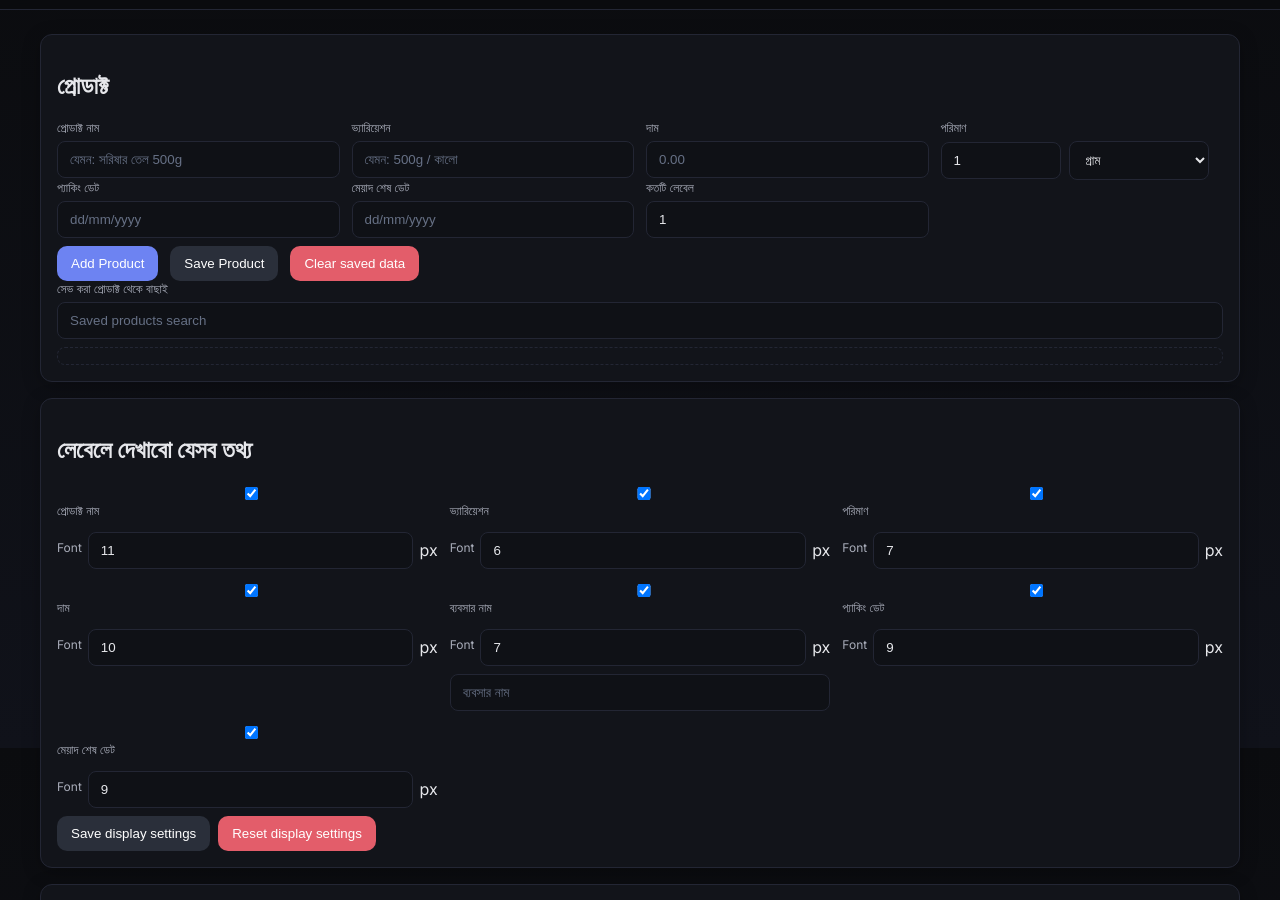
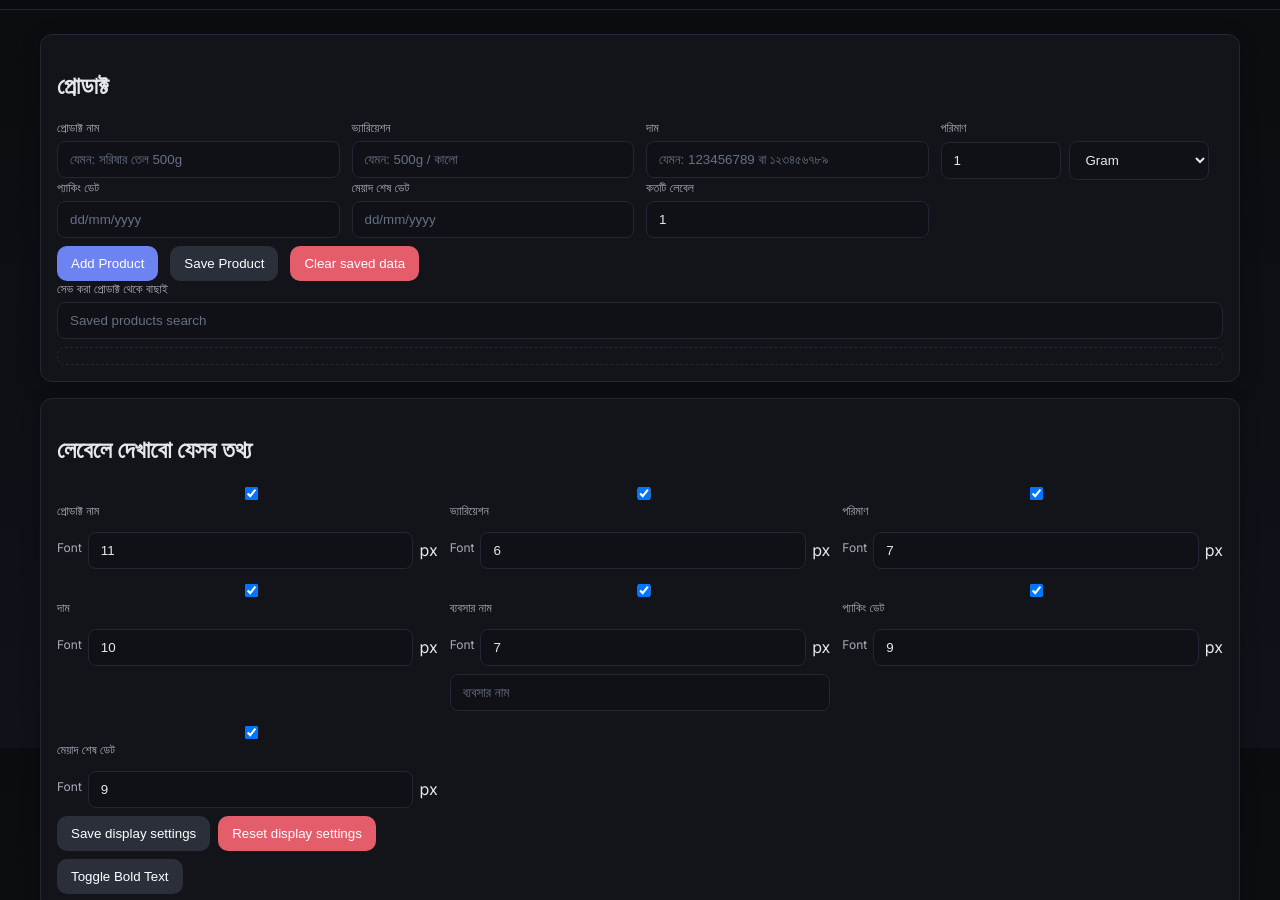
Before and after one commit to fazlyrabbi695/Label-Generator, a plain HTML site: page index.html in a window 1280 px wide. Shown: the part 52-952 px from the top of the page. Drawn offline with Linux system fonts and the light colour scheme.

Commit message:
V1.3
V1.3

```diff
--- a/app.js
+++ b/app.js
@@ -33,6 +33,9 @@ document.addEventListener('DOMContentLoaded', () => {
       applyProductToForm(p);
     }
   }
+
+  // Initialize unit options based on current quantity
+  updateUnitOptions();
   renderPreview();
 });
 
@@ -54,6 +57,7 @@ function bindActions(){
   q('#resetDisplaySettings').addEventListener('click', resetDisplaySettings);
   q('#saveBarcodeSettings').addEventListener('click', saveBarcodeSettings);
   q('#resetBarcodeSettings').addEventListener('click', resetBarcodeSettings);
+  q('#toggleBoldText').addEventListener('click', toggleBoldText);
 
   // live update preview on inputs
   qa('input,select').forEach(el => el.addEventListener('change', onFormChanged));
@@ -64,6 +68,9 @@ function bindActions(){
   });
   q('#qtyUnitCustom').addEventListener('input', onFormChanged);
 
+  // Dynamic unit options based on numeral system
+  q('#productQty').addEventListener('input', updateUnitOptions);
+
   // Date inputs: show dd/mm/yyyy placeholder using text-mode, switch to native picker on focus
   setupDateInputWithPlaceholder('#packDate');
   setupDateInputWithPlaceholder('#expDate');
@@ -73,9 +80,9 @@ function currentFormData(){
   return {
     name: q('#productName').value.trim(),
     variation: q('#productVariation').value.trim(),
-    qty: Math.max(1, parseInt(q('#productQty').value || '1', 10)),
+    qty: q('#productQty').value.trim() || '1',
     qtyUnit: q('#qtyUnit').value === 'custom' ? (q('#qtyUnitCustom').value.trim() || 'ইউনিট') : q('#qtyUnit').value,
-    price: parseFloat(q('#productPrice').value || '0'),
+    price: q('#productPrice').value.trim() || '0',
     packDate: getISOFromDateInput('#packDate'),
     expDate: getISOFromDateInput('#expDate'),
     priceMode: 'inc',
@@ -132,6 +139,19 @@ function saveDisplaySettings(){
   };
   saveJSON(STORAGE_KEYS.settings, next);
   alert('Display settings saved');
+}
+
+function toggleBoldText() {
+  const existing = loadJSON(STORAGE_KEYS.settings, {});
+  const isBold = !(existing.boldTextActive ?? false);
+  const next = { ...existing, boldTextActive: isBold };
+  saveJSON(STORAGE_KEYS.settings, next);
+
+  const button = q('#toggleBoldText');
+  button.textContent = isBold ? 'Bold Text Active' : 'Toggle Bold Text';
+  button.className = isBold ? 'btn btn-primary' : 'btn btn-secondary';
+
+  renderPreview();
 }
 
 function resetDisplaySettings(){
@@ -268,7 +288,7 @@ function applyProductToForm(p){
   q('#productName').value = p.name || '';
   q('#productVariation').value = p.variation || '';
   q('#productPrice').value = p.price ?? '';
-  q('#productQty').value = p.qty ?? 1;
+  q('#productQty').value = p.qty ?? '1';
   if(p.qtyUnit){
     const presetUnits = ['গ্রাম','কেজি','পিস','লিটার','মিলি'];
     if(presetUnits.includes(p.qtyUnit)){
@@ -334,11 +354,14 @@ function applyDataToLabel(el, data){
   price.style.fontSize = `${data.fonts.price}px`;
   biz.style.fontSize = `${data.fonts.biz}px`;
 
+  // Detect language and get localized labels
+  const formLanguage = detectFormLanguage();
+  const labels = getLocalizedLabels(formLanguage);
+
   name.textContent = data.name || '';
   variation.textContent = data.variation || '';
-  qty.textContent = data.qty ? `Qty: ${data.qty}` : '';
-  if(data.qty){ qty.textContent = `Qty: ${data.qty} ${data.qtyUnit || ''}`; }
-  price.textContent = data.price ? `Price: ${formatCurrency(data.price, data.priceMode)}` : '';
+  qty.textContent = data.qty ? `${labels.qty}: ${data.qty} ${data.qtyUnit || ''}` : '';
+  price.textContent = data.price ? `${labels.price}: ${data.price}৳` : '';
 
   const dateParts = [];
   dates.innerHTML = '';
@@ -346,7 +369,7 @@ function applyDataToLabel(el, data){
   if(data.show.pack){
     const s = document.createElement('span');
     const packText = data.packDate ? formatDate(data.packDate) : 'dd/mm/yyyy';
-    s.textContent = `Pckg: ${packText}`;
+    s.textContent = `${labels.pckg}: ${packText}`;
     s.style.fontSize = `${data.fonts.pack}px`;
     dateParts.push(s);
   }
@@ -354,7 +377,7 @@ function applyDataToLabel(el, data){
   if(data.expDate || data.show.exp){
     const s = document.createElement('span');
     const expText = data.expDate ? formatDate(data.expDate) : 'dd/mm/yyyy';
-    s.textContent = `EXP: ${expText}`;
+    s.textContent = `${labels.exp}: ${expText}`;
     s.style.fontSize = `${data.fonts.exp}px`;
     dateParts.push(s);
   }
@@ -377,7 +400,7 @@ function applyDataToLabel(el, data){
     dates.style.display = 'none';
   }
 
-  // ব্যবসার নাম সবসময় উপরে বোল্ড
+  // ব্যবসার নাম সবসময় উপরে বোল্ড
   biz.textContent = data.bizName || '';
   biz.style.display = '';
   biz.style.fontWeight = '700';
@@ -390,6 +413,17 @@ function applyDataToLabel(el, data){
 
   // Auto-scale content to fit label size
   autoScaleLabelContent(el, data);
+
+  // Apply bold text styling if active
+  const settings = loadJSON(STORAGE_KEYS.settings, {});
+  const isBoldActive = settings.boldTextActive ?? false;
+
+  if (isBoldActive) {
+    el.classList.add('bold-text');
+  } else {
+    el.classList.remove('bold-text');
+  }
+
 }
 
 function barcodeOptions(data){
@@ -403,6 +437,7 @@ function barcodeOptions(data){
     margin: 0,
     lineColor: '#000',
     background: '#fff',
+    font: 'Inter, system-ui, -apple-system, Segoe UI, Roboto, Ubuntu, Helvetica Neue, Arial, Noto Sans, sans-serif' // Use the same font as dates
   };
 }
 
@@ -468,6 +503,14 @@ function restoreSettings(reset=false){
   if(s.barcode){
     if('type' in s.barcode && q('#barcodeType')) q('#barcodeType').value = s.barcode.type;
     if('height' in s.barcode && q('#barcodeHeight')) q('#barcodeHeight').value = s.barcode.height;
+  }
+
+  // Restore bold text setting
+  const isBoldActive = s.boldTextActive ?? false;
+  const button = q('#toggleBoldText');
+  if (button) {
+    button.textContent = isBoldActive ? 'Bold Text Active' : 'Toggle Bold Text';
+    button.className = isBoldActive ? 'btn btn-primary' : 'btn btn-secondary';
   }
 }
 
@@ -580,6 +623,103 @@ function getOrGenerateAutoBarcode(productKey){
   return seed;
 }
 
+// Detect numeral system (Bengali vs English)
+function detectNumeralSystem(value) {
+  const bengaliDigits = /[০-৯]/;
+  const englishDigits = /[0-9]/;
+
+  if (bengaliDigits.test(value)) return 'bengali';
+  if (englishDigits.test(value)) return 'english';
+  return 'mixed'; // If both or neither
+}
+
+// Detect overall language preference from form inputs
+function detectFormLanguage() {
+  const name = q('#productName').value.trim();
+  const variation = q('#productVariation').value.trim();
+  const qty = q('#productQty').value.trim();
+  const price = q('#productPrice').value.trim();
+
+  // Check for Bengali characters in any field
+  const bengaliPattern = /[অ-হ]/;
+  const hasBengaliText = bengaliPattern.test(name + variation + qty + price);
+
+  // Check for Bengali numerals
+  const bengaliDigits = /[০-৯]/;
+  const hasBengaliDigits = bengaliDigits.test(qty + price);
+
+  // If any Bengali text or digits found, use Bengali labels
+  if (hasBengaliText || hasBengaliDigits) return 'bengali';
+
+  return 'english';
+}
+
+// Get localized label text based on language
+function getLocalizedLabels(language) {
+  if (language === 'bengali') {
+    return {
+      qty: 'পরিমাণ',
+      price: 'দাম',
+      pckg: 'প্যাকিং',
+      exp: 'মেয়াদ',
+      biz: 'ব্যবসা'
+    };
+  } else {
+    return {
+      qty: 'Qty',
+      price: 'Price',
+      pckg: 'Pckg',
+      exp: 'EXP',
+      biz: 'Business'
+    };
+  }
+}
+
+// Update unit options based on numeral system
+function updateUnitOptions() {
+  const qtyValue = q('#productQty').value.trim();
+  const numeralSystem = detectNumeralSystem(qtyValue);
+  const unitSelect = q('#qtyUnit');
+  const currentValue = unitSelect.value;
+
+  // Define unit options
+  const bengaliUnits = [
+    { value: 'গ্রাম', text: 'গ্রাম' },
+    { value: 'কেজি', text: 'কেজি' },
+    { value: 'পিস', text: 'পিস' },
+    { value: 'লিটার', text: 'লিটার' },
+    { value: 'মিলি', text: 'মিলি' },
+    { value: 'custom', text: 'Custom…' }
+  ];
+
+  const englishUnits = [
+    { value: 'গ্রাম', text: 'Gram' },
+    { value: 'কেজি', text: 'Kilogram' },
+    { value: 'পিস', text: 'Piece' },
+    { value: 'লিটার', text: 'Liter' },
+    { value: 'মিলি', text: 'Milliliter' },
+    { value: 'custom', text: 'Custom…' }
+  ];
+
+  // Choose units based on numeral system
+  const units = numeralSystem === 'bengali' ? bengaliUnits : englishUnits;
+
+  // Update dropdown options
+  unitSelect.innerHTML = '';
+  units.forEach(unit => {
+    const option = document.createElement('option');
+    option.value = unit.value;
+    option.textContent = unit.text;
+    if (unit.value === currentValue) {
+      option.selected = true;
+    }
+    unitSelect.appendChild(option);
+  });
+
+  // Trigger change event to update preview
+  onFormChanged();
+}
+
 // Auto-scale label content to fit within label dimensions
 function autoScaleLabelContent(labelEl, data){
   const { w, h } = mmFromValue(data.labelSize);
--- a/index.html
+++ b/index.html
@@ -14,7 +14,7 @@
       <div class="brand">লেবেল জেনারেটর</div>
       <div class="header-actions">
         <button id="toggleTheme" class="btn btn-ghost" title="ডার্ক/লাইট মোড">🌓</button>
-        <button id="exportPdf" class="btn btn-ghost" title="PDF এ এক্সপোর্ট (প্রিন্ট ডায়ালগ)">PDF</button>
+        <button id="exportPdf" class="btn btn-ghost" title="PDF এ এক্সপোর্ট (প্রিন্ট ডায়ালগ)">PDF</button>
       </div>
     </header>
 
@@ -27,17 +27,17 @@
             <input id="productName" type="text" placeholder="যেমন: সরিষার তেল 500g" />
           </div>
           <div>
-            <label>ভ্যারিয়েশন</label>
+            <label>ভ্যারিয়েশন</label>
             <input id="productVariation" type="text" placeholder="যেমন: 500g / কালো" />
           </div>
           <div>
             <label>দাম</label>
-            <input id="productPrice" type="number" min="0" step="0.01" placeholder="0.00" />
+            <input id="productPrice" type="text" placeholder="যেমন: 123456789 বা ১২৩৪৫৬৭৮৯" />
           </div>
           <div>
             <label>পরিমাণ</label>
             <div class="inline" style="gap: 8px">
-              <input id="productQty" type="number" min="1" step="1" value="1" style="max-width: 120px" />
+              <input id="productQty" type="text" value="1" placeholder="যেমন: ১ বা 1 বা এক" style="max-width: 120px" />
               <select id="qtyUnit" style="max-width: 140px">
                 <option value="গ্রাম">গ্রাম</option>
                 <option value="কেজি">কেজি</option>
@@ -56,7 +56,7 @@
             <input id="packDate" type="date" />
           </div>
           <div>
-            <label>মেয়াদ শেষ ডেট</label>
+            <label>মেয়াদ শেষ ডেট</label>
             <input id="expDate" type="date" />
           </div>
           <div>
@@ -67,7 +67,7 @@
         <div class="row gap">
           <button id="addProduct" class="btn">Add Product</button>
           <button id="saveProduct" class="btn btn-secondary">Save Product</button>
-          <button id="clearSaved" class="btn btn-danger" title="লোকাল স্টোরেজ ক্লিয়ার">Clear saved data</button>
+          <button id="clearSaved" class="btn btn-danger" title="লোকাল স্টোরেজ ক্লিয়ার">Clear saved data</button>
         </div>
         <div class="row">
           <div class="flex-1">
@@ -89,7 +89,7 @@
             </div>
           </div>
           <div class="toggle">
-            <label><input type="checkbox" id="showVariation" checked /> ভ্যারিয়েশন</label>
+            <label><input type="checkbox" id="showVariation" checked /> ভ্যারিয়েশন</label>
             <div class="inline">
               <label>Font</label>
               <input id="fsVariation" type="number" min="6" max="24" value="6" /> px
@@ -135,6 +135,9 @@
         <div class="row" style="margin-top: 8px; gap: 8px">
           <button id="saveDisplaySettings" class="btn btn-secondary" type="button">Save display settings</button>
           <button id="resetDisplaySettings" class="btn btn-danger" type="button">Reset display settings</button>
+        </div>
+        <div class="row" style="margin-top: 8px; gap: 8px">
+          <button id="toggleBoldText" class="btn btn-secondary" type="button">Toggle Bold Text</button>
         </div>
       </section>
 
```
Also changed, not shown: styles.css (+11 -1 lines).
